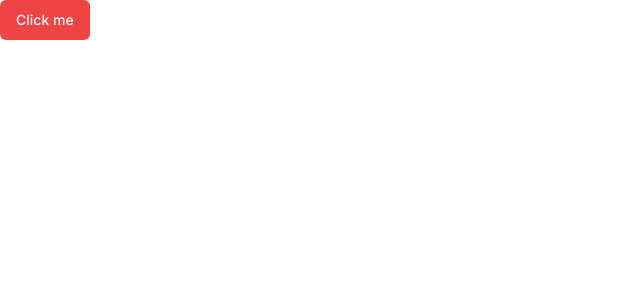
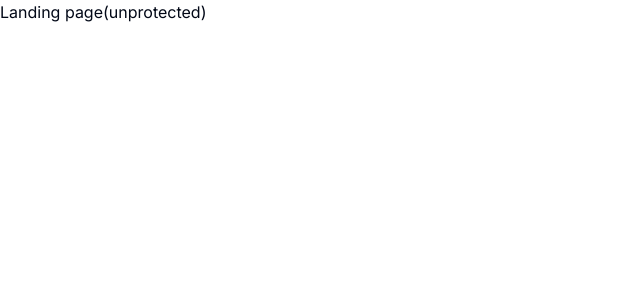
Before and after one commit to usererdem/ai-saas, a Next.js app: page / in a window 1280 px wide. Shown: the top 300 px of the page, without its empty margins (0-640 px from the left). Built offline with nearby package versions, Linux system fonts and the light colour scheme.

Commit message:
feat: created folder structure for dashboard and landing page

```diff
--- /dev/null
+++ b/app/(dashboard)/(routes)/dashboard/page.tsx
@@ -0,0 +1,11 @@
+import { Button } from "@/components/ui/button";
+
+const DashboardPage = () => {
+  return (
+    <div>
+      <p>dashboard page (protected)</p>
+    </div>
+  );
+};
+
+export default DashboardPage;
--- /dev/null
+++ b/app/(landing)/page.tsx
@@ -0,0 +1,9 @@
+const LandingPage = () => {
+  return (
+    <div>
+      <p>Landing page(unprotected)</p>
+    </div>
+  );
+};
+
+export default LandingPage;
--- a/app/page.tsx
+++ /dev/null
@@ -1,10 +0,0 @@
-import { Button } from "@/components/ui/button";
-import Image from "next/image";
-
-export default function Home() {
-  return (
-    <div>
-      <Button variant='destructive'>Click me</Button>
-    </div>
-  );
-}
```
